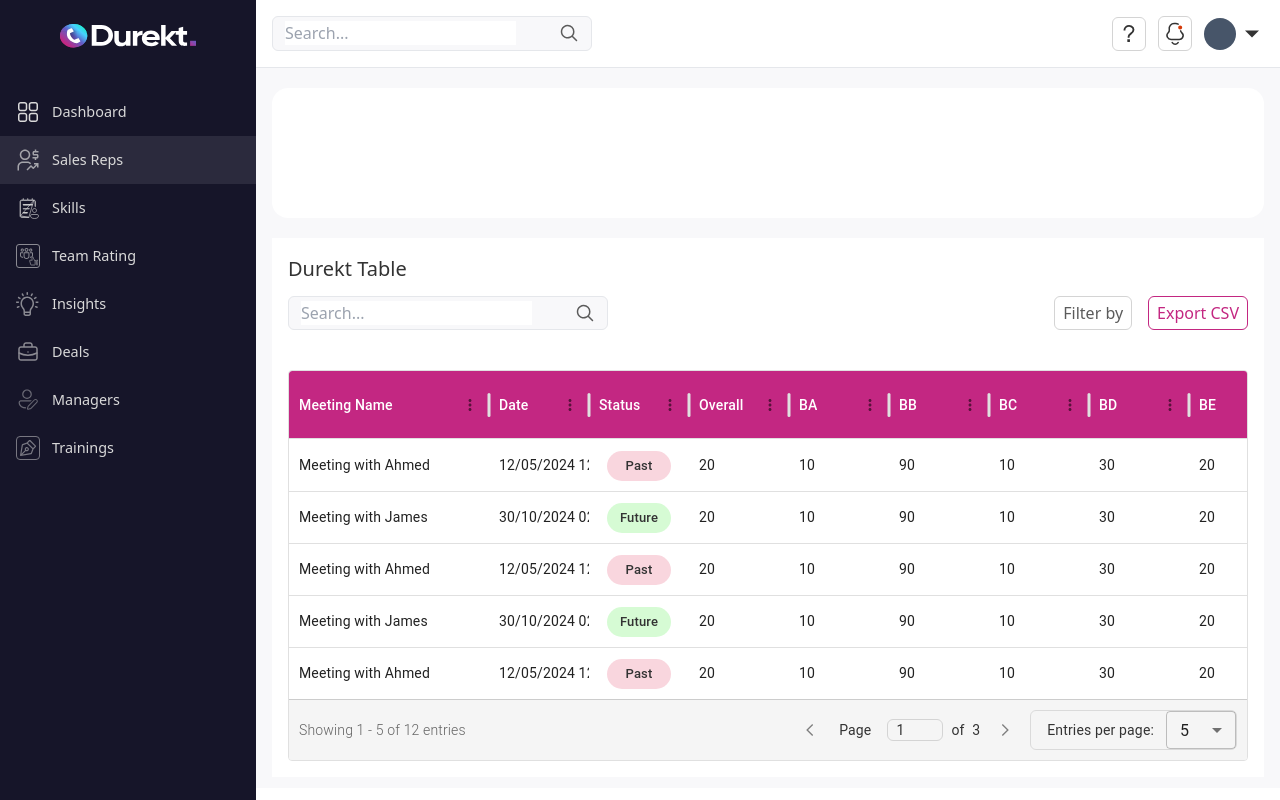
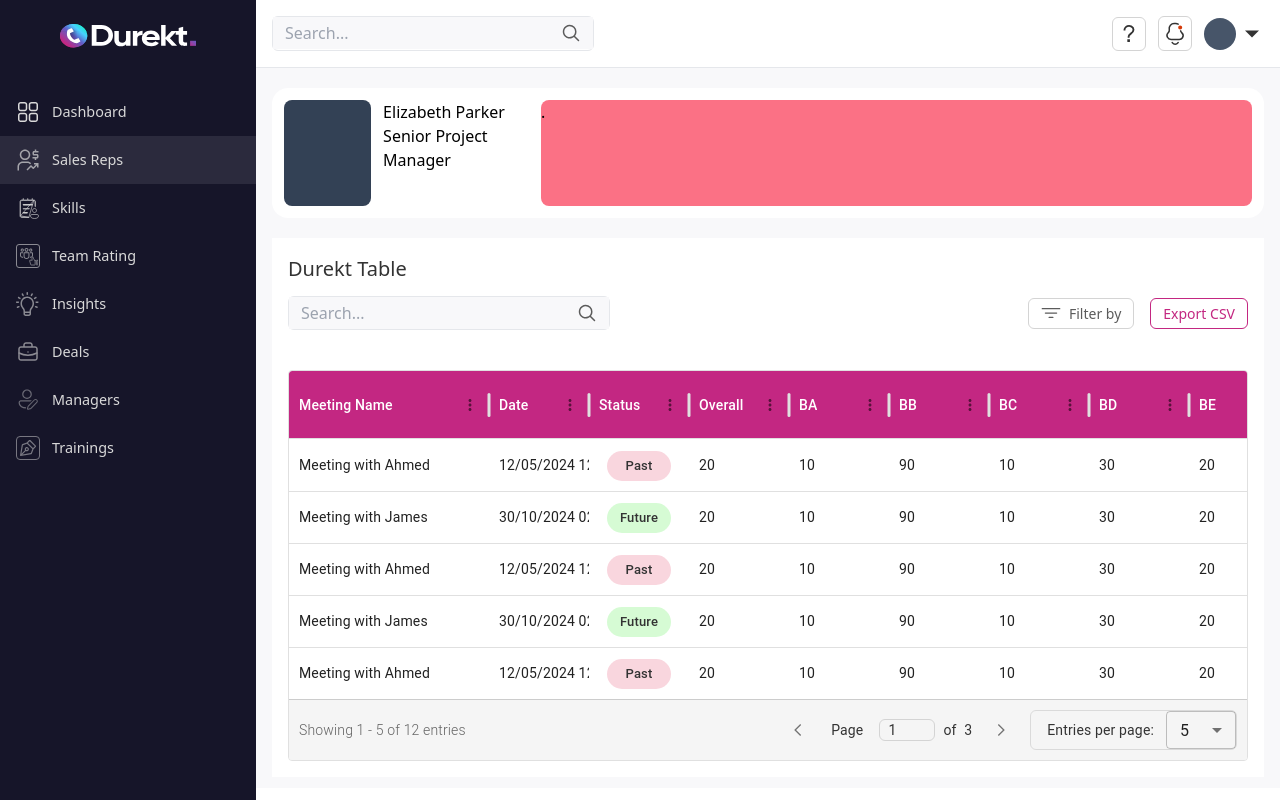
Before and after one commit to Caleb00004/Ai-powered-sales-call-analysis, a Next.js app: page /dashboard/sales-rep in a window 1280 px wide. Built offline with nearby package versions, Linux system fonts and the light colour scheme.

Commit message:
update: created custom footer component for data-grid tables and made some minor fixes

```diff
--- a/src/components/dashboard/manager/salesrep-manager.tsx
+++ b/src/components/dashboard/manager/salesrep-manager.tsx
@@ -1,89 +1,54 @@
-import React from 'react';
+import React, { ChangeEvent, useState } from 'react';
 import Search from "@/components/secondary/Search"
-import { useState } from 'react';
 import { callData } from "@/testData"
-import { DataGrid, useGridApiRef, GridColDef, useGridApiContext, useGridSelector, gridPageSelector, gridPageCountSelector, gridRowCountSelector } from '@mui/x-data-grid';
-import NavIcon from "../../../../public/svgs/next-icon.svg"
-import { Box, MenuItem, Select, SelectChangeEvent } from '@mui/material';
+import { DataGrid, useGridApiRef, GridColDef } from '@mui/x-data-grid';
+import { Box } from '@mui/material';
+import { GridFilterInputValue, getGridNumericOperators } from '@mui/x-data-grid';
+import CustomGridFooter from '@/components/secondary/TableFooter';
+import FilterIcon from "../../../../public/svgs/filter-icon.svg"
 
-const CustomFooter = () => {
-    const apiRef = useGridApiContext();
-    const page = useGridSelector(apiRef, gridPageSelector);
-    const pageCount = useGridSelector(apiRef, gridPageCountSelector);
-    const totalRowCount = useGridSelector(apiRef, gridRowCountSelector);
-    const [pageSize, setPageSize] = useState<number>(5);
-
-    const start = page * pageSize + 1;
-    const end = Math.min((page + 1) * pageSize, totalRowCount);
-
-    const handleNextPage = () => {
-        if (page < pageCount - 1) {
-            apiRef.current.setPage(page + 1);
-        }
-    };
-
-    const handlePreviousPage = () => {
-        if (page > 0) {
-            apiRef.current.setPage(page - 1);
-        }
-    };
-
-    const handlePageSizeChange = (event: SelectChangeEvent<number>) => {
-        const newSize = event.target.value;
-        // @ts-ignore
-        setPageSize(newSize);
-        // @ts-ignore
-        apiRef.current.setPageSize(newSize);
-    };
-
-    return (
-        <Box
-            sx={{
-                display: 'flex',
-                justifyContent: 'space-between',
-                alignItems: 'center',
-                padding: '10px',
-                backgroundColor: '#f5f5f5',
-                borderTop: '1px solid #ccc',
-            }}
-        >
-
-            <div>
-                <p className='text-[#626262] font-light text-[14px]'>{`Showing ${start} - ${end} of ${totalRowCount} entries`}</p>
-            </div>
-            <div className='flex gap-4'>
-                <div className='flex items-center gap-2 justify-between'>
-                    <button className='mr-3 scale-[0.85] cursor-pointer' onClick={handlePreviousPage} disabled={page === 0}><NavIcon /></button>
-                    <div className='flex items-center gap-1 text-[#333333]'>
-                        <p>Page</p>
-                        <div className=' border border-[#D4D4D4] ml-3 mr-1 rounded-md w-14 pl-2 '><p>{page + 1}</p></div>
-                        <p>of <span className='pl-1'>{pageCount}</span></p>
-                    </div>
-                    <button className="rotate-[180deg] ml-2 scale-[0.85]" onClick={handleNextPage} disabled={page >= pageCount - 1}><NavIcon /></button>
-                </div>
-
-                <div className="flex items-center border border-[#D4D4D4CC] rounded-md pl-4 h-10 gap-3">
-                    <span className='text-[#333333] text-[14px] font-[400]'>Entries per page:</span>
-                    <Select
-                        value={pageSize}
-                        onChange={handlePageSizeChange}
-                        sx={{ height: "100%", border: "none"}}
-                        className=' border-rose-600 w-[70px] text-[13px] font-[500]'
-                    >
-                        <MenuItem value={5}>5</MenuItem>
-                        <MenuItem value={10}>10</MenuItem>
-                        <MenuItem value={20}>20</MenuItem>
-                    </Select>
-                </div>
-
-            </div>
-        </Box>
-    );
-}
 
 const SalesRepManager = () => {
+    const [searchInput, setSearchInput] = useState("")
+    const rows = callData
+    const filteredRows = rows.filter(row =>
+        row.meetingName.toLowerCase().includes(searchInput.toLowerCase())
+    );
 
-    const rows = callData
+    const handleSearchChange = (event: ChangeEvent<HTMLInputElement>) => {
+        setSearchInput(event.target.value);
+    };
+    // HOW TO DEFINE CUSTOM FILTER OPERTORS
+    // const customGreaterThanOperator = {
+    //     label: 'Greater than',
+    //     value: 'greaterThan',
+    //     getApplyFilterFn: (filterItem: {value: number}) => {
+    //         if (!filterItem.value || isNaN(filterItem.value)) {
+    //         return null;
+    //         }
+    //         return ({ value }) => value != null && value > filterItem.value;
+    //     },
+    //     InputComponent: GridFilterInputValue,
+    // };
+
+    // const customLessThanOperator = {
+    // label: 'Less than',
+    // value: 'lessThan',
+    // getApplyFilterFn: (filterItem) => {
+    //     if (!filterItem.value || isNaN(filterItem.value)) {
+    //     return null;
+    //     }
+    //     return ({ value }) => value != null && value < filterItem.value;
+    // },
+    // InputComponent: GridFilterInputValue,
+    // };
+
+    const customNumericOperators = [
+        ...getGridNumericOperators(),
+        // customGreaterThanOperator,
+        // customLessThanOperator,
+    ];
+
     const columns: GridColDef[] = [
         {field: "meetingName", headerName: "Meeting Name", width: 200, headerClassName: "bg-[#C32782]"},
         {field: "Date", headerName: "Date", headerClassName: "bg-[#C32782]", cellClassName: "date-column--cell",},
@@ -106,14 +71,14 @@ const SalesRepManager = () => {
             )
         },
         {field: "overall", headerName: "Overall", headerClassName: "bg-[#C32782]"},
-        {field: "BA",  description: 'This is used to show BA means lorem ipsum', headerName: "BA", headerClassName: "bg-[#C32782]"},
-        {field: "BB", headerName: "BB", headerClassName: "bg-[#C32782]"},
-        {field: "BC", headerName: "BC", headerClassName: "bg-[#C32782]"},
-        {field: "BD", headerName: "BD", headerClassName: "bg-[#C32782]"},
-        {field: "BE", headerName: "BE", headerClassName: "bg-[#C32782]"},
-        {field: "BF", headerName: "BF", headerClassName: "bg-[#C32782]"},
-        {field: "BG", headerName: "BG", headerClassName: "bg-[#C32782]"},
-        {field: "MC", headerName: "MC", headerClassName: "bg-[#C32782]"},
+        {field: "BA", filterOperators: customNumericOperators, description: 'This is used to show BA means lorem ipsum', headerName: "BA", headerClassName: "bg-[#C32782]"},
+        {field: "BB", filterOperators: customNumericOperators, headerName: "BB", headerClassName: "bg-[#C32782]"},
+        {field: "BC", filterOperators: customNumericOperators, headerName: "BC", headerClassName: "bg-[#C32782]"},
+        {field: "BD", filterOperators: customNumericOperators, headerName: "BD", headerClassName: "bg-[#C32782]"},
+        {field: "BE", filterOperators: customNumericOperators, headerName: "BE", headerClassName: "bg-[#C32782]"},
+        {field: "BF", filterOperators: customNumericOperators, headerName: "BF", headerClassName: "bg-[#C32782]"},
+        {field: "BG", filterOperators: customNumericOperators, headerName: "BG", headerClassName: "bg-[#C32782]"},
+        {field: "MC", filterOperators: customNumericOperators, headerName: "MC", headerClassName: "bg-[#C32782]"},
     ];
 
     const apiRef = useGridApiRef();
@@ -122,20 +87,42 @@ const SalesRepManager = () => {
         apiRef.current.exportDataAsCsv();
     }
 
+    function handleFilter() {
+        apiRef.current.showFilterPanel()
+
+    }
+
     return (
         <div className="flex flex-col gap-[20px] w-full">
-            <div className="bg-white h-[130px] rounded-2xl">
+            <div className="bg-white h-[130px] rounded-2xl flex gap-2 p-3">
+                <div className='flex gap-3 flex-[0.7]'>
+                    <div className='bg-slate-700 w-[35%] h-full rounded-lg'>
 
+                    </div>
+                    <div>
+                        <p>Elizabeth Parker</p>
+                        <p>Senior Project</p>
+                        <p>Manager</p>
+                    </div>
+                </div>
+                <div className='bg-rose-400 rounded-lg h-full flex-[2]'>
+                    <p>.</p>
+                </div>
             </div>
             <div className="bg-white p-4 ">
                 <h1 className="pb-3 text-[#333333] text-[20px] font-[500]">Durekt Table</h1>
                 <div className="flex justify-between">
-                    <Search className="w-[15em]" />
+                    <Search
+                        className="w-[14em]"
+                        value={searchInput}
+                        onChange={handleSearchChange}
+                    />
                     <div className="flex gap-4 items-center">
-                        <div className="border border-[#D4D4D4] rounded-md text-[#5B5B5B] px-2 py-1">
+                        <div onClick={handleFilter} className="cursor-pointer border hover:bg-[#5B5B5B] hover:text-white active:scale-[0.95] transition-all border-[#D4D4D4] flex items-center text-[14px] gap-2 rounded-md text-[#5B5B5B] px-3 py-1">
+                            <FilterIcon className="h-5 w-5" />
                             <p>Filter by</p>
                         </div>
-                        <div onClick={handleExport} className=" cursor-pointer border-[0.1px] rounded-md border-[#C32781] px-2 py-1 text-[#C32781] font-[500]">
+                        <div onClick={handleExport} className=" cursor-pointer border-[0.1px] hover:bg-[#C32781] hover:text-white active:scale-[0.95] transition-all rounded-md border-[#C32781] px-3 py-1 text-[14px] text-[#C32781] font-[500]">
                             Export CSV
                         </div>
                     </div>
@@ -161,7 +148,7 @@ const SalesRepManager = () => {
                     >
                         <DataGrid
                             apiRef={apiRef}
-                            slots={{footer: CustomFooter}}
+                            slots={{footer: CustomGridFooter}}
                             initialState={{
                                 pagination: {
                                     paginationModel: { pageSize: 5 }, // Set the number of rows per page to 5
@@ -169,8 +156,9 @@ const SalesRepManager = () => {
                             }}
                             columnHeaderHeight={68}
                             pageSizeOptions={([5, 10, 20])}
-                            rows={rows}
-                            columns={columns} />
+                            rows={filteredRows}
+                            columns={columns}
+                        />
                     </Box>
                 </div>
             </div>
--- a/src/components/secondary/DashboardTopNav.tsx
+++ b/src/components/secondary/DashboardTopNav.tsx
@@ -6,7 +6,7 @@ import Search from "./Search"
 const TopNav = () => {
     return (
         <div className="bg-white px-4 py-4 flex justify-between border-b border-b[#D4D4D4]">
-            <Search />
+            <Search value={""} onChange={() => {}} />
             <div className="flex gap-3 items-center">
                 <div className="border border-[#D4D4D4] rounded-md p-1">
                     <HelpIcon />
--- a/src/components/secondary/Search.tsx
+++ b/src/components/secondary/Search.tsx
@@ -1,18 +1,23 @@
-import { FC } from "react"
+import { ChangeEvent, FC } from "react"
 import SearchIcon from "../../../public/svgs/search-icon.svg"
 
 interface props {
     className?: string
+    placeholder?: string;
+    value: string;
+    onChange: (event: ChangeEvent<HTMLInputElement>) => void
 }
 
-const Search:FC<props> = ({className}) => {
+const Search:FC<props> = ({className, value, onChange, placeholder}) => {
     return (
-        <div className={` bg-[#F8F8FA] rounded-md border w-[20em] py-1 px-3 font-light  relative ${className}`}>
+        <div className={` rounded-md border font-light relative `}>
             <SearchIcon className="absolute right-3 top-[19%]" />
             <input
-                placeholder="Search..."
+                value={value}
+                onChange={onChange}
+                placeholder={placeholder ? placeholder : "Search..."}
                 type="text"
-                className=""
+                className={`bg-[#F8F8FA] w-[20em] py-1 px-3 ${className} `}
             />
         </div>
     )
--- /dev/null
+++ b/src/components/secondary/TableFooter.tsx
@@ -0,0 +1,81 @@
+import { useGridApiContext, useGridSelector, gridPageSelector, gridPageCountSelector, gridRowCountSelector, GridToolbar } from '@mui/x-data-grid';
+import NavIcon from "../../../public/svgs/next-icon.svg"
+import { useState } from 'react';
+import { Box, MenuItem, Select, SelectChangeEvent } from '@mui/material';
+
+const CustomGridFooter = () => {
+ const apiRef = useGridApiContext();
+    const page = useGridSelector(apiRef, gridPageSelector);
+    const pageCount = useGridSelector(apiRef, gridPageCountSelector);
+    const totalRowCount = useGridSelector(apiRef, gridRowCountSelector);
+    const [pageSize, setPageSize] = useState<number>(5);
+
+    const start = page * pageSize + 1;
+    const end = Math.min((page + 1) * pageSize, totalRowCount);
+
+    const handleNextPage = () => {
+        if (page < pageCount - 1) {
+            apiRef.current.setPage(page + 1);
+        }
+    };
+
+    const handlePreviousPage = () => {
+        if (page > 0) {
+            apiRef.current.setPage(page - 1);
+        }
+    };
+
+    const handlePageSizeChange = (event: SelectChangeEvent<number>) => {
+        const newSize = event.target.value;
+        // @ts-ignore
+        setPageSize(newSize);
+        // @ts-ignore
+        apiRef.current.setPageSize(newSize);
+    };
+
+    return (
+        <Box
+            sx={{
+                display: 'flex',
+                justifyContent: 'space-between',
+                alignItems: 'center',
+                padding: '10px',
+                backgroundColor: '#f5f5f5',
+                borderTop: '1px solid #ccc',
+            }}
+        >
+
+            <div>
+                <p className='text-[#626262] font-light text-[14px]'>{`Showing ${start} - ${end} of ${totalRowCount} entries`}</p>
+            </div>
+            <div className='flex gap-4'>
+                <div className='flex items-center gap-2 justify-between'>
+                    <button className='mr-3 scale-[0.85] cursor-pointer hover:bg-slate-300 rounded-lg active:scale-[1.05] transition-all p-1' onClick={handlePreviousPage} disabled={page === 0}><NavIcon /></button>
+                    <div className='flex items-center gap-1 text-[#333333]'>
+                        <p>Page</p>
+                        <div className=' border border-[#D4D4D4] ml-3 mr-1 rounded-md w-14 pl-2 '><p>{page + 1}</p></div>
+                        <p>of <span className='pl-1'>{pageCount}</span></p>
+                    </div>
+                    <button className="rotate-[180deg] ml-2 scale-[0.85] cursor-pointer hover:bg-slate-300 rounded-lg active:scale-[1.05] transition-all p-1" onClick={handleNextPage} disabled={page >= pageCount - 1}><NavIcon /></button>
+                </div>
+
+                <div className="flex items-center border border-[#D4D4D4CC] rounded-md pl-4 h-10 gap-3">
+                    <span className='text-[#333333] text-[14px] font-[400]'>Entries per page:</span>
+                    <Select
+                        value={pageSize}
+                        onChange={handlePageSizeChange}
+                        sx={{ height: "100%", border: "none"}}
+                        className=' border-rose-600 w-[70px] text-[13px] font-[500]'
+                    >
+                        <MenuItem value={5}>5</MenuItem>
+                        <MenuItem value={10}>10</MenuItem>
+                        <MenuItem value={20}>20</MenuItem>
+                    </Select>
+                </div>
+
+            </div>
+        </Box>
+    );
+}
+
+export default CustomGridFooter
```
Also changed, not shown: public/svgs/filter-icon.svg (added), public/svgs/next-icon.svg.
